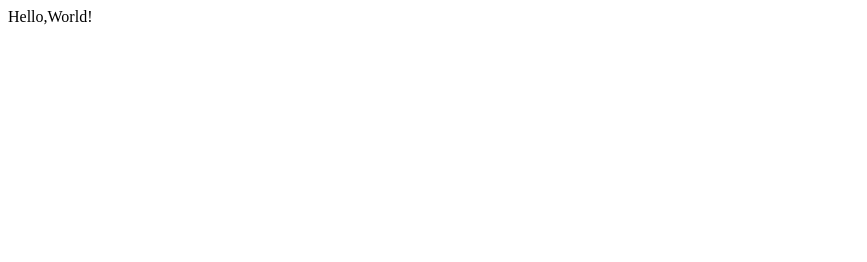
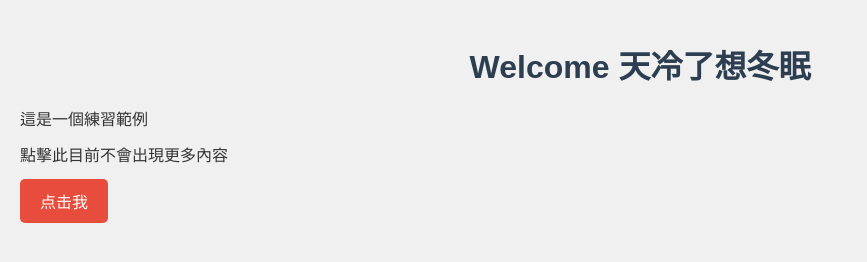
Before and after one commit to alex123654tw/github1205, a plain HTML site: page index.html in a window 1280 px wide. Shown: the whole page, without its empty margins (0-867 px from the left). Drawn offline with Linux system fonts and the light colour scheme.

Commit message:
變更html內容，插入CSS

```diff
--- /dev/null
+++ b/all.css
@@ -0,0 +1,47 @@
+/* 设置全局字体和背景颜色 */
+body {
+    font-family: Arial, sans-serif; /* 使用 Arial 字体 */
+    background-color: #f0f0f0; /* 背景颜色 */
+    color: #333; /* 字体颜色 */
+    margin: 0; /* 去掉默认的边距 */
+    padding: 20px; /* 添加内边距 */
+}
+
+/* 设置标题样式 */
+h1 {
+    color: #2c3e50; /* 标题颜色 */
+    text-align: center; /* 居中对齐 */
+    margin-bottom: 20px; /* 底部边距 */
+}
+
+/* 设置段落样式 */
+p {
+    line-height: 1.6; /* 行高 */
+    margin: 10px 0; /* 上下边距 */
+}
+
+/* 设置链接样式 */
+a {
+    color: #3498db; /* 链接颜色 */
+    text-decoration: none; /* 去掉下划线 */
+}
+
+a:hover {
+    color: #2980b9; /* 鼠标悬停时的链接颜色 */
+}
+
+/* 按钮样式 */
+.button {
+    background-color: #e74c3c; /* 按钮背景颜色 */
+    color: white; /* 按钮字体颜色 */
+    padding: 10px 20px; /* 按钮内边距 */
+    border: none; /* 去掉边框 */
+    border-radius: 5px; /* 圆角 */
+    cursor: pointer; /* 鼠标指针样式 */
+    display: inline-block; /* 使按钮在行内显示 */
+    text-align: center; /* 文本居中 */
+}
+
+.button:hover {
+    background-color: #c0392b; /* 鼠标悬停时的按钮颜色 */
+}
--- a/index.html
+++ b/index.html
@@ -1 +1,15 @@
-Hello,World!
+<!DOCTYPE html>
+<html lang="en">
+<head>
+    <meta charset="UTF-8">
+    <meta name="viewport" content="width=device-width, initial-scale=1.0">
+    <title>Your Page Title</title>
+    <link rel="stylesheet" type="text/css" href="all.css">
+</head>
+<body>
+    <h1>Welcome 天冷了想冬眠</h1>
+    <p>這是一個練習範例</p>
+    <p>點擊此目前不會出現更多內容</p>
+    <a href="#" class="button">点击我</a
+</body>
+</html>
```
